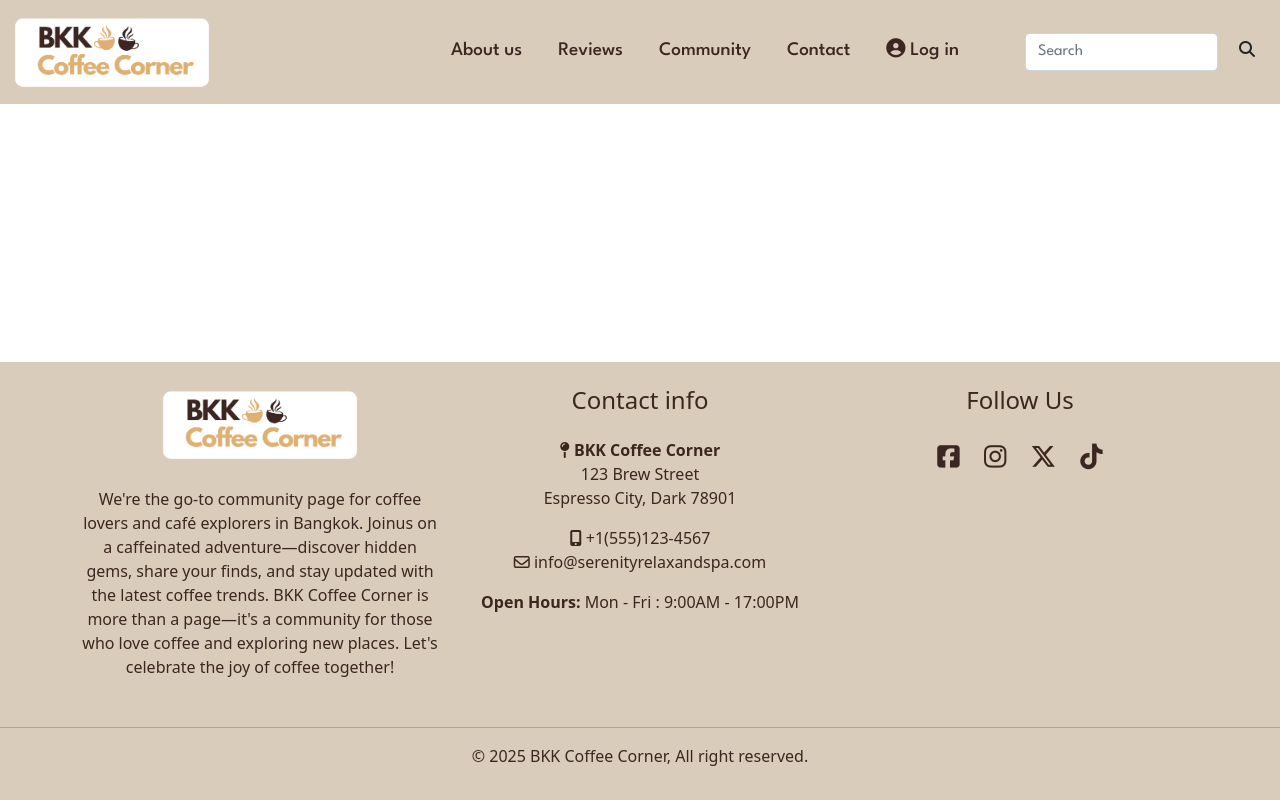
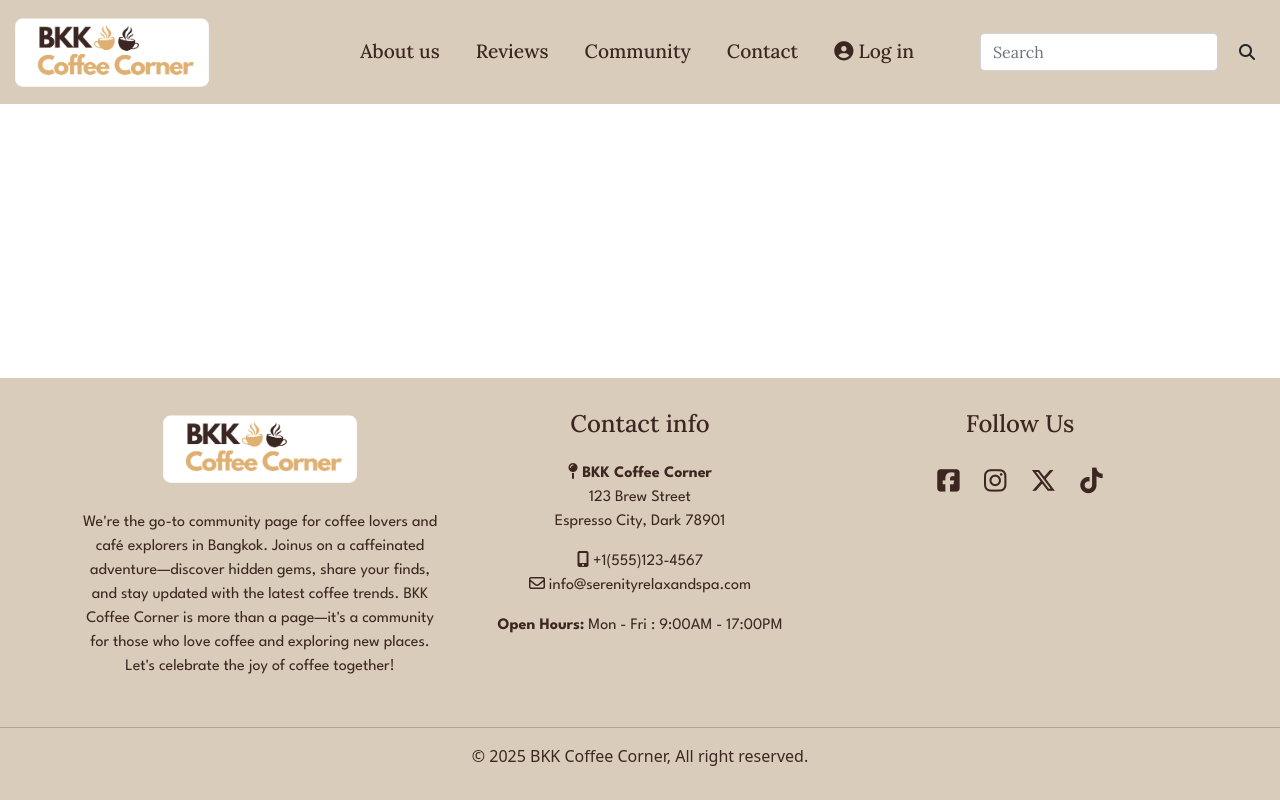
Before and after one commit to Chatlada-Nina/BKK-Coffee-Corner, a Django app: page / in a window 1280 px wide. Run offline with Django 4.2, Linux system fonts and the light colour scheme; data that the repository does not hold is empty; some libraries are stand-ins or nearby versions.

Commit message:
Style html files

```diff
--- a/home/templates/home/index.html
+++ b/home/templates/home/index.html
@@ -6,7 +6,7 @@
 <div class="container-fluid">
     <div class="row">
 
-        <!-- Blog Entries Column -->
+        <!-- Post Entries Column -->
         <div class="col-12 mt-3 left">
             <div class="row">
                 {% for post in post_list %}
@@ -16,14 +16,14 @@
                             <div class="image-container">
                                 <div class="image-flash"></div>
                             </div>
-                            <a href="{% url 'post_detail' post.slug %}" class="post-link">
+                            <a href="{% url 'post_detail' post.slug %}" class="post-link main-text">
                                 <h2 class="card-cafename">{{ post.cafename }}</h2>
                             </a>
-                            <p class="card-text">{{ post.excerpt }}</p>
-                            <p class="card-text">Rating</p>
-                            <p class="card-text">0 reviews</p>
+                            <p class="card-text sub-text">{{ post.excerpt }}</p>
+                            <p class="card-text sub-text">Rating</p>
+                            <p class="card-text sub-text">0 reviews</p>
                             <hr />
-                            <p class="card-text text-muted h6">{{ post.created_on}}
+                            <p class="card-text sub-text text-muted h6">{{ post.created_on}}
                             </p>
                         </div>
                     </div>
@@ -43,10 +43,10 @@
     <nav aria-label="Page navigation">
         <ul class="pagination justify-content-center">
             {% if page_obj.has_previous %}
-            <li><a href="?page={{ page_obj.previous_page_number }}" class="page-link">&laquo; PREV</a></li>
+            <li><a href="?page={{ page_obj.previous_page_number }}" class="page-link sub-text">&laquo; PREV</a></li>
             {% endif %}
             {% if page_obj.has_next %}
-            <li><a href="?page={{ page_obj.next_page_number }}" class="page-link"> NEXT &raquo;</a></li>
+            <li><a href="?page={{ page_obj.next_page_number }}" class="page-link sub-text"> NEXT &raquo;</a></li>
             {% endif %}
         </ul>
     </nav>
--- a/static/css/style.css
+++ b/static/css/style.css
@@ -1,7 +1,7 @@
 /* CSS varieables */
 :root {
-    --primary-font: 'League Spartan', serif;
-    --secondary-font: 'Lora', sans-serif;
+    --primary-font: 'Lora', sans-serif;
+    --secondary-font: 'League Spartan', serif;
     --nav-color: #daccba;
     --background-color: #fff;
     --text-color: #3b2621;
@@ -56,6 +56,38 @@ body {
     color: var(--text-hover-color);
 }
 
+/* Block Content */
+.main-text {
+    font-family: var(--primary-font);
+    font-weight: 500;
+}
+.sub-text {
+    font-family: var(--secondary-font);
+}
+.main-text, .sub-text {
+    color: var(--text-color);
+}
+
+.post-link{
+    text-decoration: none;
+}
+.post-link:hover {
+    text-decoration: underline;
+    color: var(--text-hover-color);
+}
+
+.page-link {
+    border: 1px solid var(--button-bg-color);
+    background-color: var(--button-bg-color);
+    color: var(--button-text-color);
+    border-radius: 20px;
+    padding: 10px 20px;
+}
+.page-link:hover {
+    border: 1px solid var(--button-hover-color);
+    background-color: var(--button-hover-color);
+    color: var(--button-text-color);
+}
 
 /* Footer */
 
--- a/templates/base.html
+++ b/templates/base.html
@@ -16,15 +16,13 @@
         content="BKK CoffeeCorner, Coffee Corner, Cafes in Bangkok, coffee shop in Bangkok,Coffee BKK, coffee lover, cafe hopper">
 
     <!-- Favicon -->
-    <link rel="apple-touch-icon" sizes="180x180" href="{% static 'favicon/apple-touch-icon.png' %}">
-    <link rel="icon" type="image/png" sizes="32x32" href="{% static 'favicon/favicon-32x32.png' %}">
-    <link rel="icon" type="image/png" sizes="16x16" href="{% static 'favicon/favicon-16x16.png' %}">
+    <link rel ="icon" href="{% static 'favicon/favicon.ico' %}" type="image/x-icon">
 
     <!-- Google Fonts CSS -->
     <link rel="preconnect" href="https://fonts.gstatic.com">
     <link href="https://fonts.googleapis.com/css2?family=League+Spartan:wght@400;500;600;700&display=swap"
         rel="stylesheet">
-    <link href="https://fonts.googleapis.com/css2?family=Lora:wght@400&display=swap" rel="stylesheet">
+    <link href="https://fonts.googleapis.com/css2?family=Lora:wght@400;500;600;700&display=swap" rel="stylesheet">
 
     <!-- Font Awesome CSS -->
     <link rel="stylesheet" href="https://cdnjs.cloudflare.com/ajax/libs/font-awesome/5.15.3/css/all.min.css">
@@ -87,11 +85,11 @@
     <!-- Footer -->
     <footer id="footer" class="mt-auto">
         <div class="container">
-            <div class="row justify-content-center mb-0">
+            <div class="row justify-content-center mt-2 mb-0">
                 <!-- About us info -->
                 <div class="col-12 col-md-5 col-xl-4 mt-4 text-center">
                     <img class="logo" src="{% static 'images/logo.png' %}" alt="bkk-coffee-corner-logo">
-                    <p class="mt-4">We're the go-to community page for coffee lovers and café explorers in Bangkok.
+                    <p class="mt-4 sub-text">We're the go-to community page for coffee lovers and café explorers in Bangkok.
                         Joinus on a caffeinated adventure—discover hidden gems, share your finds, and stay updated with
                         the latest coffee trends. BKK Coffee Corner is more than a page—it's a community for those who
                         love coffee and exploring new places. Let's celebrate the joy of coffee together!</p>
@@ -99,21 +97,21 @@
 
                 <!-- Contact info -->
                 <div class="col-12 col-md-4 col-xl-4 mt-4 text-center">
-                    <h3 class="contact-info fs-4 mb-4">Contact info</h3>
-                    <address>
+                    <h3 class="contact-info fs-4 mb-4 main-text">Contact info</h3>
+                    <address class="sub-text">
                         <strong><i class="fa-solid fa-map-pin"></i> BKK Coffee Corner</strong><br>
                         123 Brew Street <br>
                         Espresso City, Dark 78901
                     </address>
-                    <p><i class="fa-solid fa-mobile-screen-button"></i> +1(555)123-4567<br>
+                    <p class="sub-text"><i class="fa-solid fa-mobile-screen-button"></i> +1(555)123-4567<br>
                         <i class="fa-regular fa-envelope"></i> info@serenityrelaxandspa.com
                     </p>
-                    <p><strong>Open Hours:</strong> Mon - Fri : 9:00AM - 17:00PM</p>
+                    <p class="sub-text"><strong>Open Hours:</strong> Mon - Fri : 9:00AM - 17:00PM</p>
                 </div>
 
                 <!-- Social media -->
                 <div class="col-12 col-md-3 col-xl-4 mt-4 text-center">
-                    <h3 class="fs-4">Follow Us</h3>
+                    <h3 class="fs-4 main-text">Follow Us</h3>
                     <div class="social-links my-4">
                         <a href="https://www.facebook.com" target="_blank"
                             aria-label="Visit our Facebook page (open in a new tab)" rel="noopener"><i
```
Also changed, not shown: home/templates/home/post_detail.html (+6 -7 lines).
